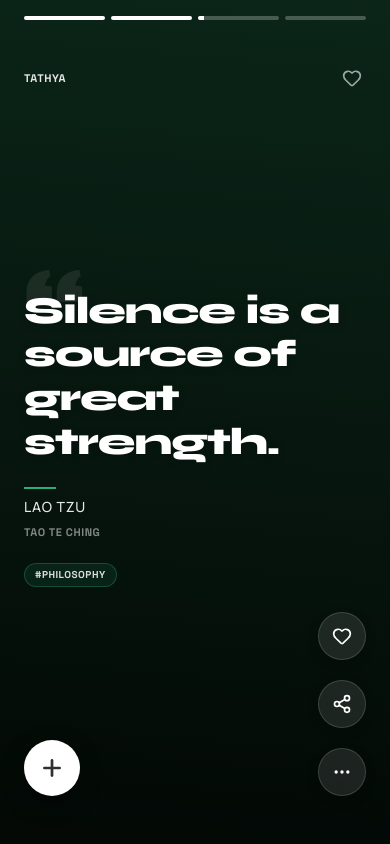
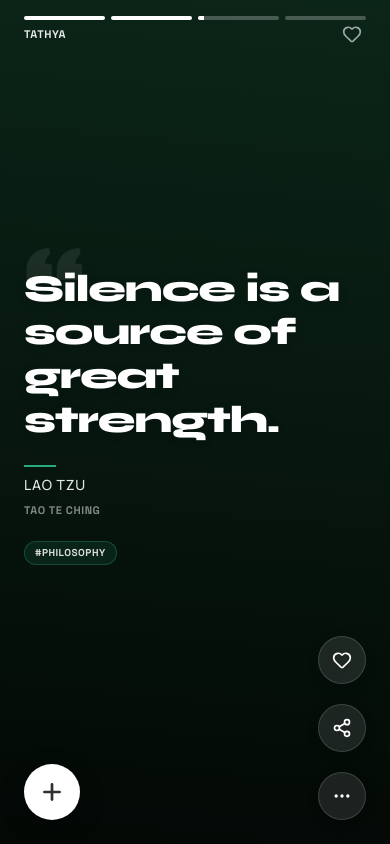
Before and after one commit to foxyll1919/tathya, a React (Vite) app: page / in a window 390 px wide. Built offline with nearby package versions, Linux system fonts and the light colour scheme.

Commit message:
Remove phone mockup frame — full-bleed layout on all screens

```diff
--- a/src/App.jsx
+++ b/src/App.jsx
@@ -117,8 +117,14 @@ export default function App() {
     setActiveTab('add');
   };
 
+  const filteredQuotes = favoritesOnly ? quotes.filter(q => q.favorite) : quotes;
+  const activeQuote = filteredQuotes[activeQuoteIndex];
+  const themeClass = activeQuote && activeTab === 'feed'
+    ? `theme-${activeQuote.theme.toLowerCase().replace(/\s+/g, '-')}`
+    : 'theme-charcoal-solid';
+
   return (
-    <div className="app-container">
+    <div className={`app-container ${themeClass}`}>
       {/* Feed View */}
       {activeTab === 'feed' && (
         <FeedView
--- a/src/components/FeedView.jsx
+++ b/src/components/FeedView.jsx
@@ -163,7 +163,7 @@ export default function FeedView({
 
   return (
     <div
-      className={`flex-1 flex flex-col justify-between relative overflow-hidden transition-all duration-500 ${themeClass}`}
+      className="flex-1 flex flex-col justify-between relative overflow-hidden transition-all duration-500"
       style={{ height: '100%', userSelect: 'none' }}
       onMouseDown={handlePressStart}
       onMouseUp={handlePressEnd}
--- a/src/index.css
+++ b/src/index.css
@@ -56,8 +56,8 @@
 
   /* Spacing */
   --spacing-edge-margin: 24px;
-  --spacing-safe-area-top: 64px;
-  --spacing-safe-area-bottom: 48px;
+  --spacing-safe-area-top: max(20px, env(safe-area-inset-top));
+  --spacing-safe-area-bottom: max(24px, env(safe-area-inset-bottom));
   --spacing-element-gap: 16px;
 
   /* Accent Glow / Metallic Border effects */
@@ -79,10 +79,7 @@ body {
   font-family: var(--font-attribution);
   background-color: #080908;
   color: var(--color-on-background);
-  min-height: 100vh;
-  display: flex;
-  justify-content: center;
-  align-items: center;
+  min-height: 100dvh;
   overflow: hidden;
 }
 
@@ -99,49 +96,15 @@ body {
   border-radius: 2px;
 }
 
-/* Premium Device Frame Container for Desktop */
+/* Full-Bleed App Container */
 .app-container {
   position: relative;
   width: 100%;
-  height: 100vh;
-  max-width: 420px;
-  max-height: 900px;
-  background-color: var(--color-background);
-  box-shadow: 0 25px 50px -12px rgba(0, 0, 0, 0.8);
-  border-radius: 40px;
-  overflow: hidden;
-  border: 8px solid #242624;
+  height: 100dvh;
   display: flex;
   flex-direction: column;
-  transition: all 0.3s cubic-bezier(0.4, 0, 0.2, 1);
-}
-
-/* Bezel speaker and camera simulation */
-.app-container::before {
-  content: '';
-  position: absolute;
-  top: 12px;
-  left: 50%;
-  transform: translateX(-50%);
-  width: 120px;
-  height: 24px;
-  background-color: #242624;
-  border-radius: 12px;
-  z-index: 1000;
-  box-shadow: inset 0 1px 4px rgba(0,0,0,0.5);
-}
-
-@media (max-width: 768px), (display-mode: standalone) {
-  .app-container {
-    max-width: 100% !important;
-    max-height: 100vh !important;
-    border-radius: 0 !important;
-    border: none !important;
-    height: 100dvh !important;
-  }
-  .app-container::before {
-    display: none !important;
-  }
+  overflow: hidden;
+  transition: background 0.5s cubic-bezier(0.4, 0, 0.2, 1);
 }
 
 /* Designer Theme System Preset Styles */
```
